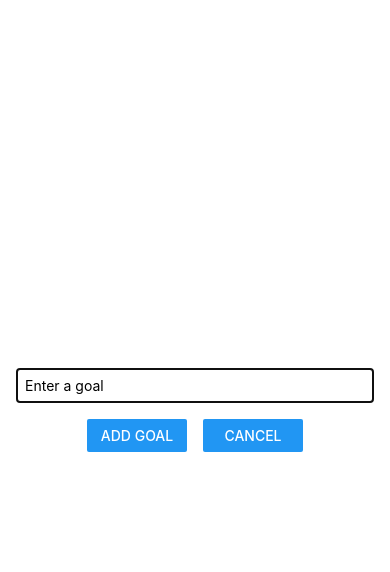
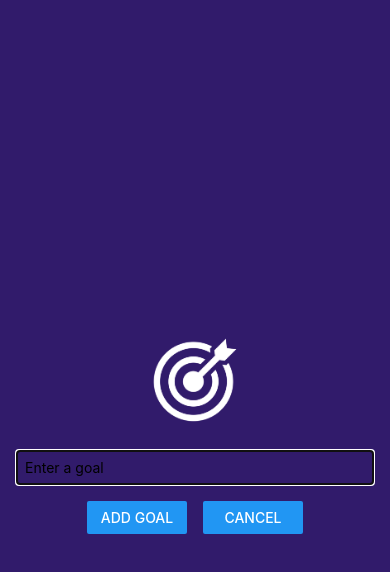
Before and after one commit to Dhanunjaya26/react-native-learning, a React Native app: screen / in a window 390 px wide. Both pictures are taken after a click on the button "ADD YOUR GOAL". Shown: the top 572 px of the page. Built offline with nearby package versions, Linux system fonts and the light colour scheme.

Commit message:
adding an image in the modal

```diff
--- a/components/GoalInput.js
+++ b/components/GoalInput.js
@@ -1,4 +1,11 @@
-import { View, TextInput, Button, StyleSheet, Modal } from "react-native";
+import {
+  View,
+  TextInput,
+  Button,
+  StyleSheet,
+  Modal,
+  Image,
+} from "react-native";
 
 const GoalInput = ({
   showModal,
@@ -10,6 +17,10 @@
   return (
     <Modal visible={showModal} animationType="slide">
       <View style={styles.inputContainer}>
+        <Image
+          style={styles.image}
+          source={require("../assets/images/goal.png")}
+        />
         <TextInput
           style={styles.textInput}
           placeholder="Enter a goal"
@@ -36,10 +47,8 @@
     flex: 1,
     justifyContent: "center",
     alignItems: "center",
-    marginBottom: 24,
     paddingHorizontal: 16,
-    borderBottomWidth: 1,
-    borderBottomColor: "#cccccc",
+    backgroundColor: "#311b6b",
   },
   textInput: {
     borderWidth: 1,
@@ -55,4 +64,9 @@
     width: 100,
     marginHorizontal: 8,
   },
+  image: {
+    height: 100,
+    width: 100,
+    margin: 20,
+  },
 });
```
Also changed, not shown: assets/images/goal.png (added).
